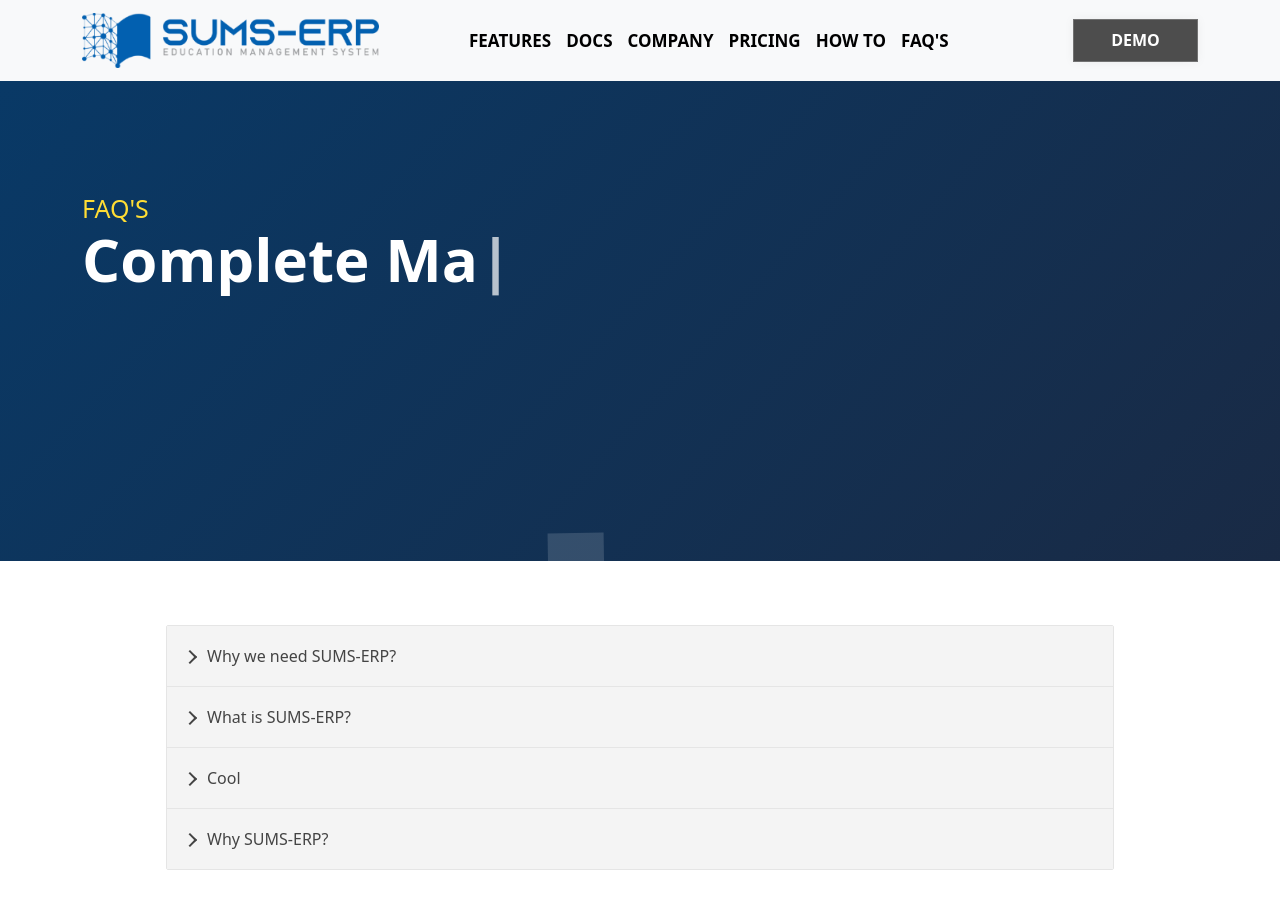
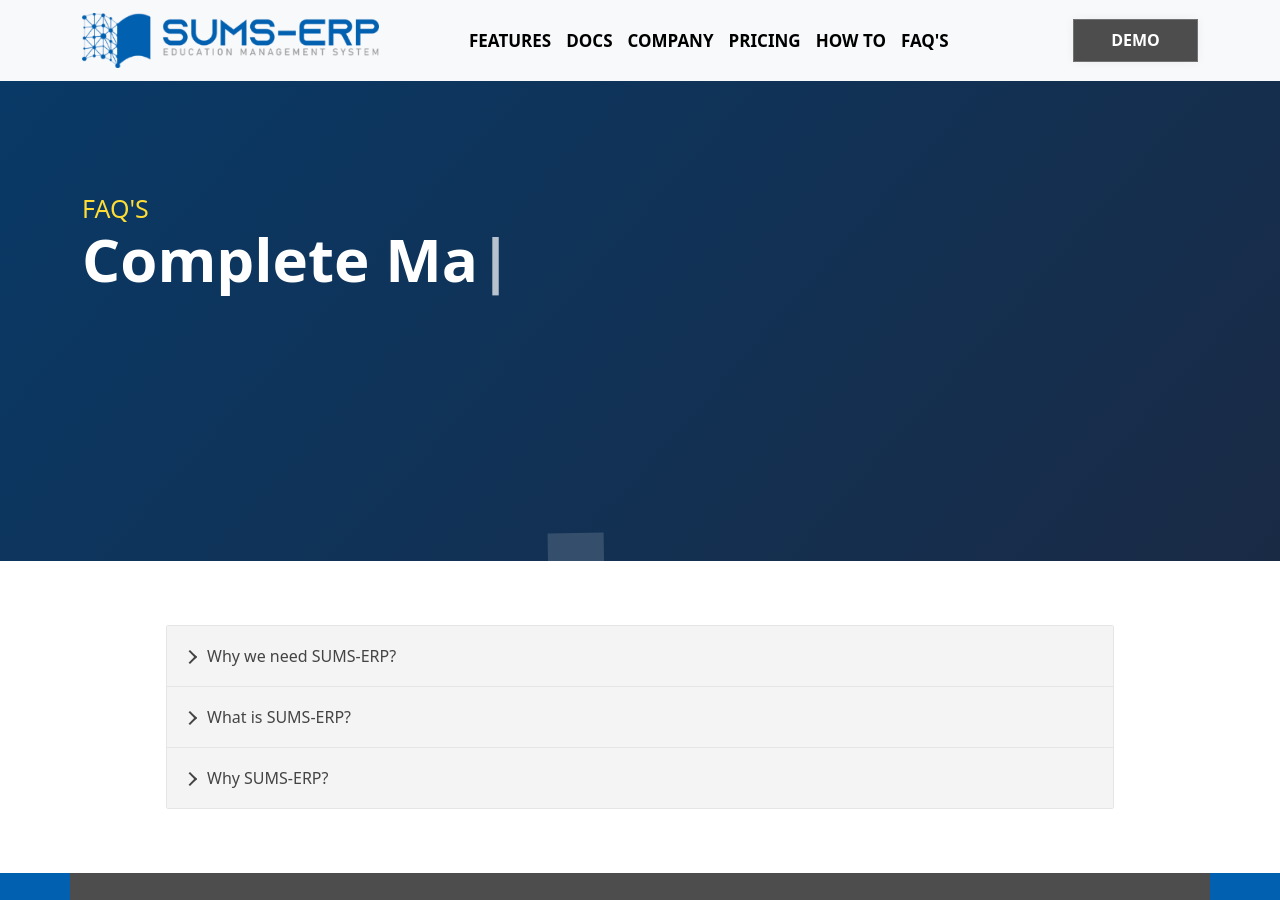
Before and after one commit to UbaidMaalik/sumserp-Website, a React (Create React App) app: page /faqs in a window 1280 px wide. Shown: the top 900 px of the page. Built offline with nearby package versions, Linux system fonts and the light colour scheme.

Commit message:
sdfkldsf

```diff
--- a/src/components/faq/dataFaq.js
+++ b/src/components/faq/dataFaq.js
@@ -7,12 +7,6 @@
     title: "What is SUMS-ERP?",
     des: "SUMS-ERP (Smart University Management System) is a pioneer management system for all educational organizations. SUMS-ERP is much different from another MIS, or ERP’s. There is some factor which makes SUMS-ERP different from other software’s.",
   },
-
-  {
-    title: "Cool",
-    des: "Something new here...",
-  },
-
   {
     title: "Why SUMS-ERP?",
     des: "SUMS-ERP is cloud based web application developed in modern technology. The technology and architecture used by SUMS-ERP makes it different from other applications. And deployment of SUMS-ERP is cloud based, and cloud is more secure and fast then normal hosting’s.",
```
